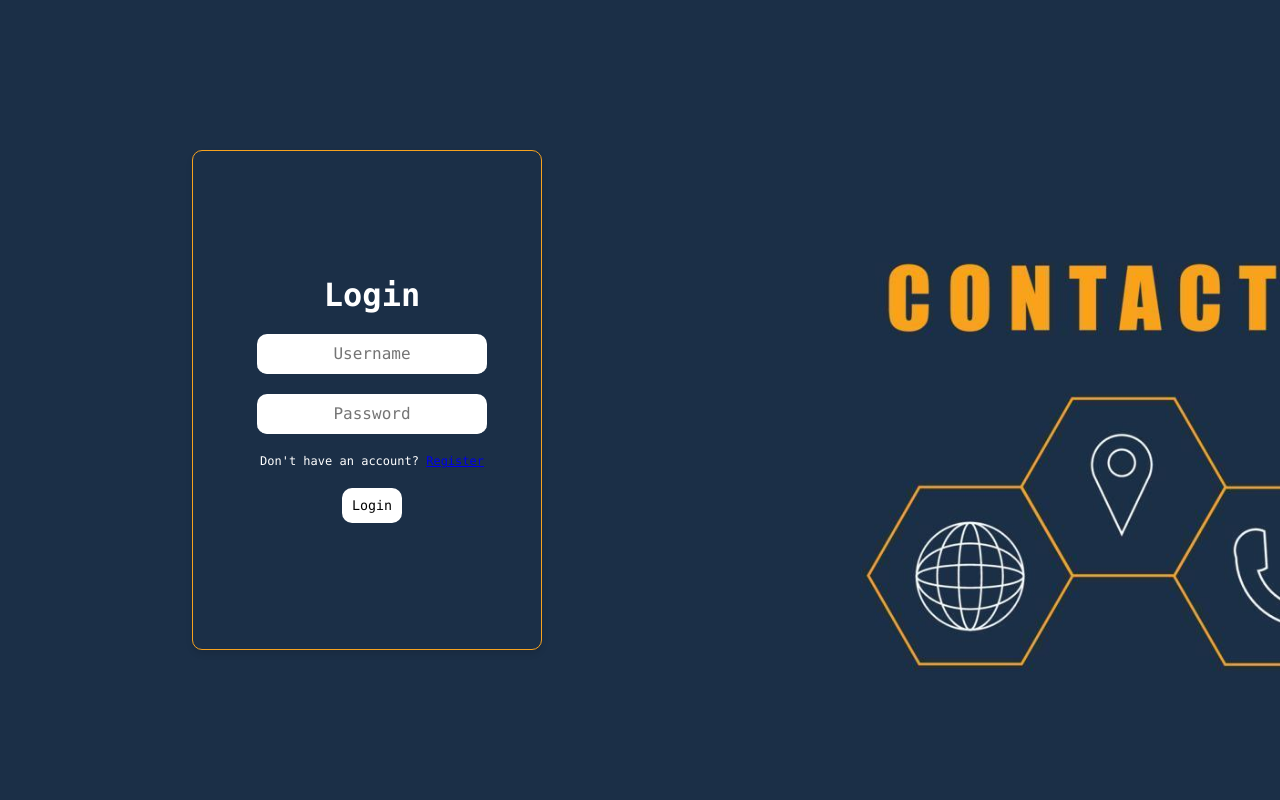
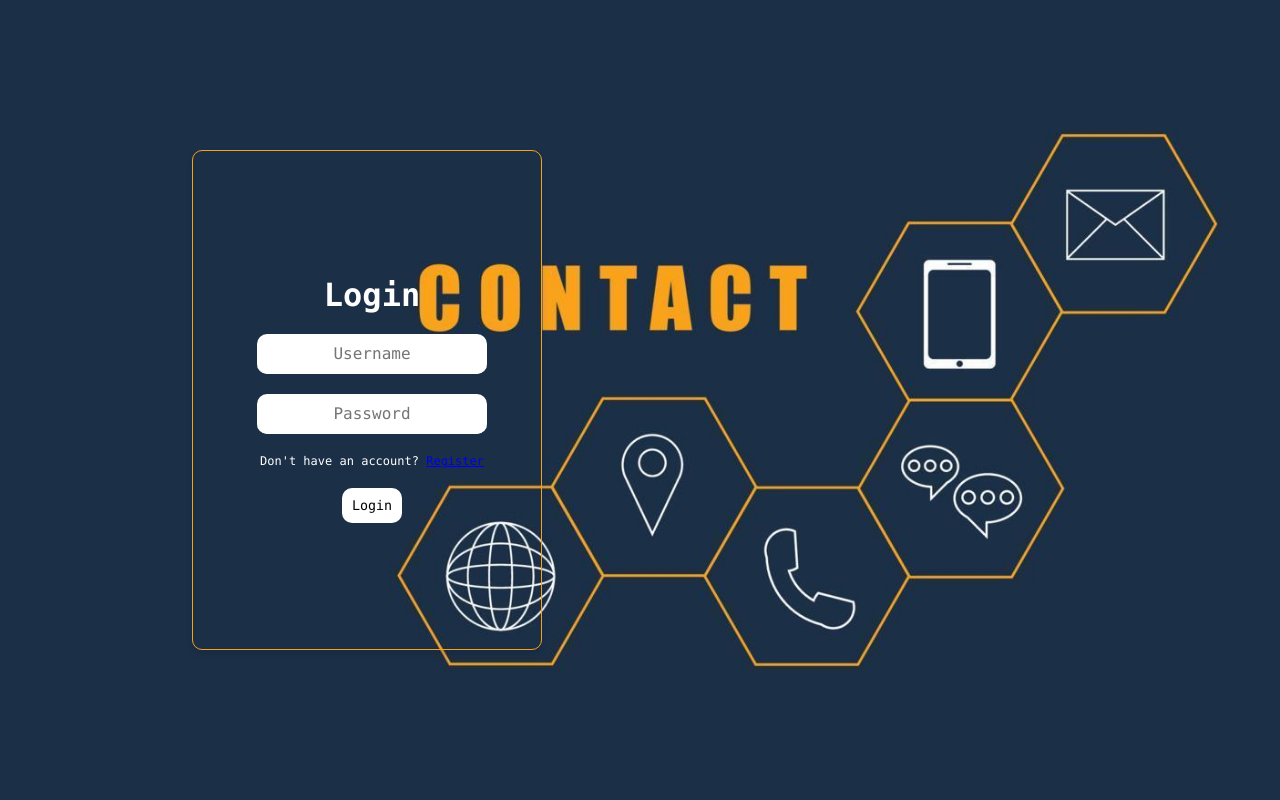
Before and after one commit to Sebastian2956/Team26, a PHP site: page /index.html in a window 1280 px wide. Run offline with PHP 8.4, Linux system fonts and the light colour scheme.

Commit message:
Fixed the background issue

```diff
--- a/css/style.css
+++ b/css/style.css
@@ -11,9 +11,10 @@ body {
     justify-content: center;
     align-items: center;
     min-height: 100vh;
-    /*background: linear-gradient(#f5f5dc, #f0f0c0);*/
     background-image: url('../cmBG.jpg');
+    background-position: right center;
     background-size: cover;
+    background-repeat: no-repeat;
 }
 
 .logincontainer{
```
